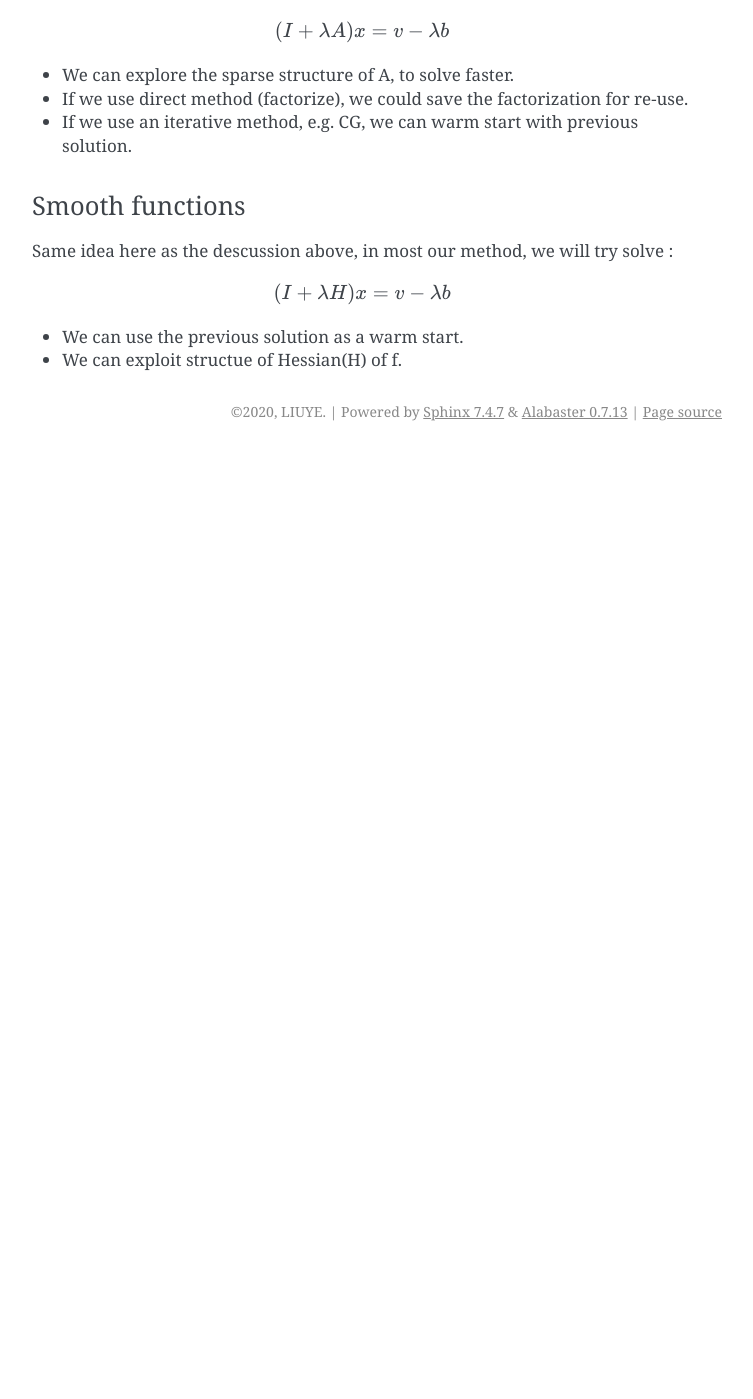
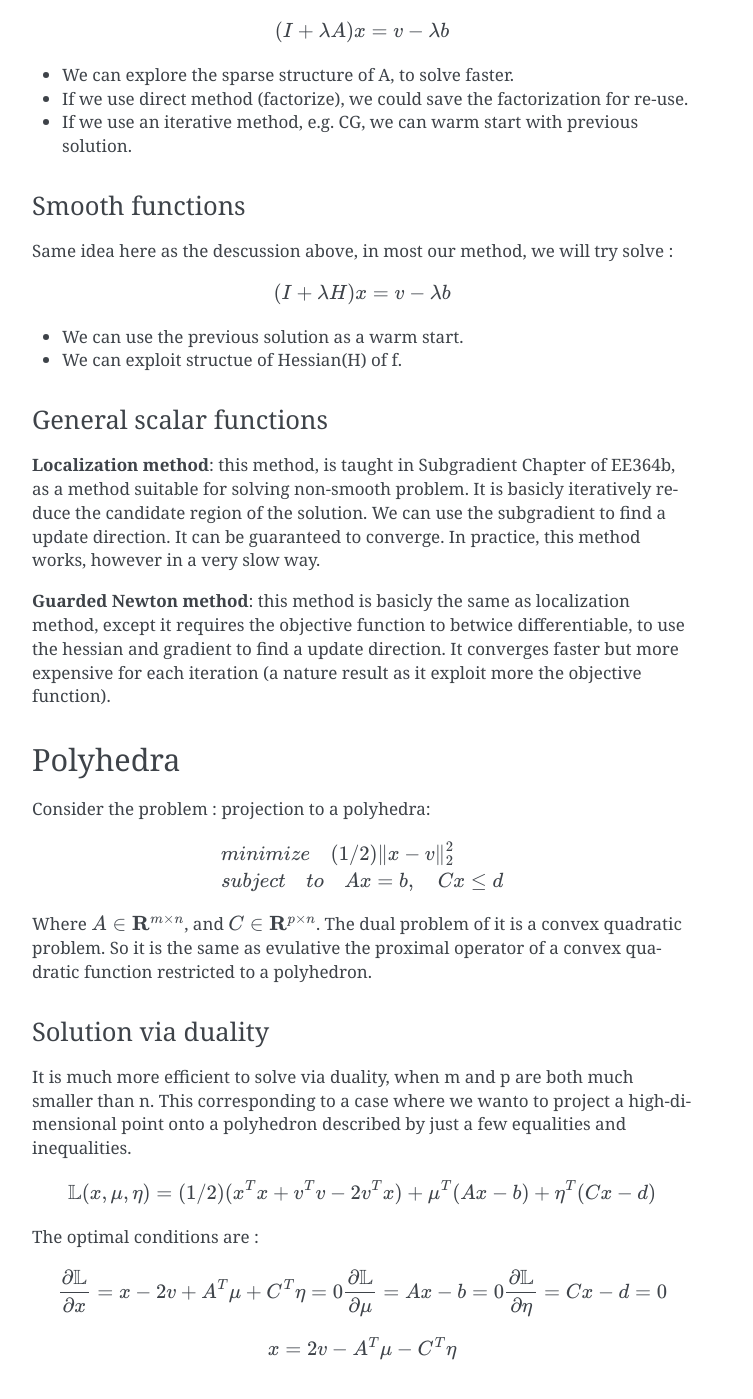
Before and after one commit to gggliuye/cvx_learning, a Sphinx documentation site: the page built from docs/ProximalAlgorithms/EvaluatingProximal.rst, in a window 1280 px wide and 1400 px high, scrolled down 888 px. Shown: the whole window, without its empty margins (388-1141 px from the left). Built offline with Sphinx 7.4.7, drawn with Linux system fonts in a browser that asks for light colours; before the commit the page ends 1339 px from its top, so only the background shows below that; some of the changed text lies outside the part shown.

Commit message:
Update EvaluatingProximal.rst

```diff
--- a/docs/ProximalAlgorithms/EvaluatingProximal.rst
+++ b/docs/ProximalAlgorithms/EvaluatingProximal.rst
@@ -42,7 +42,7 @@ With :math:`A \in \mathbf{S}^{n}_{+}`, then :
   \mathbf{prox}_{\lambda f}(v) = \arg\min_{x} ((1/2)x^{T}Ax + b^{T}x + c + (1/2\lambda) (x^{T}x + v^{T}v - 2v^{T}x))
 
 .. math::
-  \frac{\partial}{\partial x} =  Ax + (b - (1/\lambda)v) + (1\/lambda)x = 0
+  \frac{\partial}{\partial x} =  Ax + (b - (1/\lambda)v) + (1/\lambda)x = 0
 
 .. math::
   \mathbf{prox}_{\lambda f}(v) = (I + \lambda A)^{-1}(v- \lambda b)
@@ -66,3 +66,54 @@ Same idea here as the descussion above, in most our method, we will try solve :
 
 * We can use the previous solution as a warm start.
 * We can exploit structue of Hessian(H) of f.
+
+General scalar functions
+~~~~~~~~~~~~~~~~~~~~~~~~~~~~~
+
+**Localization method**: this method, is taught in Subgradient Chapter of EE364b, as a method
+suitable for solving non-smooth problem. It is basicly iteratively reduce the candidate region
+of the solution. We can use the subgradient to find a update direction. It can be guaranteed
+to converge. In practice, this method works, however in a very slow way.
+
+**Guarded Newton method**: this method is basicly the same as localization method, except it
+requires the objective function to betwice differentiable, to use the hessian and gradient to
+find a update direction. It converges faster but more expensive for each iteration
+(a nature result as it exploit more the objective function).
+
+Polyhedra
+-----------------------
+
+Consider the problem : projection to a polyhedra:
+
+.. math::
+  \begin{align*}
+  &minimize \quad (1/2)\|x - v\|^{2}_{2} \\
+  &subject\quad to\quad Ax = b, \quad Cx \le d
+  \end{align*}
+
+Where :math:`A \in \mathbf{R}^{m \times n}`, and :math:`C \in \mathbf{R}^{p \times n}`.
+The dual problem of it is a convex quadratic problem. So it is the same as evulative the
+proximal operator of a convex quadratic function restricted to a polyhedron.
+
+
+Solution via duality
+~~~~~~~~~~~~~~~~~~~~~~
+
+It is much more efficient to solve via duality, when m and p are both much smaller than n.
+This corresponding to a case where we wanto to project a high-dimensional point onto a
+polyhedron described by just a few equalities and inequalities.
+
+.. math::
+  \mathbb{L}(x, \mu, \eta) = (1/2)(x^{T}x + v^{T}v - 2v^{T}x) + \mu^{T}(Ax-b) + \eta^{T}(Cx-d)
+
+The optimal conditions are :
+
+.. math::
+  \begin{align*}
+  \frac{\partial \mathbb{L}}{\partial x} = x - 2v + A^{T}\mu + C^{T}\eta = 0
+  \frac{\partial \mathbb{L}}{\partial \mu} = Ax - b = 0
+  \frac{\partial \mathbb{L}}{\partial \eta} = Cx - d = 0
+  \end{align*}
+
+.. math::
+  x = 2v - A^{T}\mu - C^{T}\eta
```
